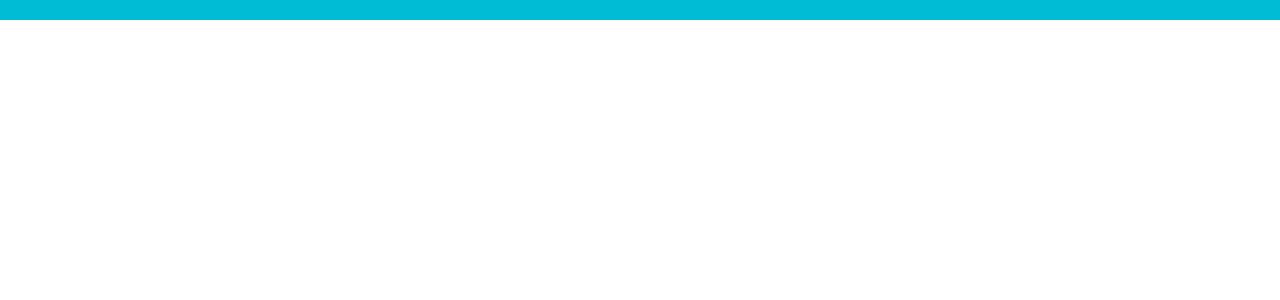
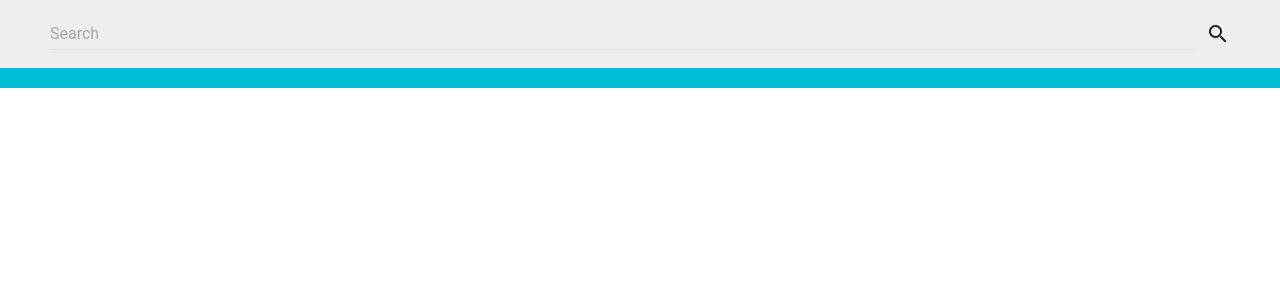
Before and after one commit to BenBeattieHood/concord, a React (Create React App) app: page / in a window 1280 px wide. Shown: the top 300 px of the page. Built offline with nearby package versions, Linux system fonts and the light colour scheme.

Commit message:
Notes base and search base

```diff
--- a/public/index.html
+++ b/public/index.html
@@ -20,6 +20,7 @@
       Learn how to configure a non-root public URL by running `npm run build`.
     -->
     <link rel="stylesheet" href="//cdnjs.cloudflare.com/ajax/libs/meyer-reset/2.0/reset.min.css">
+    <link rel="stylesheet" href="//fonts.googleapis.com/icon?family=Material+Icons">
     <title>React App</title>
   </head>
   <body>
--- a/src/App.tsx
+++ b/src/App.tsx
@@ -1,22 +1,27 @@
 import * as React from 'react';
 import { Search } from './controls/search/Search';
 import { BookBrowser } from './controls/book-browser/BookBrowser';
-import { CitationList } from './controls/citation-list/CitationList';
+import { NoteList } from './controls/note-list/NoteList';
 
 namespace Styles {
     export const page:React.CSSProperties = {
         height: "100vh",
         width: "100vw",
         scroll: "auto",
-        display: "flex"
+        display: "flex",
+        flexDirection: "column"
     }
     export const searchContainer:React.CSSProperties = {
-        width: "100%"
+    }
+    export const workspaceContainer:React.CSSProperties = {
+        display: "flex",
+        flexWrap: "wrap",
+        flex: 1
     }
     export const mainContainer:React.CSSProperties = {
         flex: 1
     }
-    export const citationListContainer:React.CSSProperties = {
+    export const noteListContainer:React.CSSProperties = {
         flex: 1
     }
 }
@@ -29,13 +34,15 @@ export class App extends React.Component {
                     <Search
                         />
                 </div>
-                <div style={Styles.mainContainer}>
-                    <BookBrowser
-                        />
-                </div>
-                <div style={Styles.citationListContainer}>
-                    <CitationList
-                        />
+                <div style={Styles.workspaceContainer}>
+                    <div style={Styles.mainContainer}>
+                        <BookBrowser
+                            />
+                    </div>
+                    <div style={Styles.noteListContainer}>
+                        <NoteList
+                            />
+                    </div>
                 </div>
             </div>
         );
--- a/src/controls/citation-list/CitationList.tsx
+++ /dev/null
@@ -1,22 +0,0 @@
-import * as React from 'react';
-import * as MaterialUiStyles from 'material-ui/styles';
-
-const muiTheme = MaterialUiStyles.getMuiTheme();
-namespace Styles {
-    export const control:React.CSSProperties = {
-        paddingTop: 10,
-        paddingLeft: 50,
-        paddingRight: 50,
-        paddingBottom: 10,
-        display: "flex",
-        backgroundColor: muiTheme.appBar!.color
-    }
-}
-
-export class CitationList extends React.Component {
-    render() {
-        return (
-            <div style={Styles.control}/>
-        );
-    }
-}
--- /dev/null
+++ b/src/controls/note-list/NoteList.tsx
@@ -0,0 +1,24 @@
+import * as React from 'react';
+import * as MaterialUiStyles from 'material-ui/styles';
+
+const muiTheme = MaterialUiStyles.getMuiTheme();
+namespace Styles {
+    export const control:React.CSSProperties = {
+        paddingTop: 10,
+        paddingLeft: 50,
+        paddingRight: 50,
+        paddingBottom: 10,
+        display: "flex",
+        backgroundColor: muiTheme.appBar!.color
+    }
+}
+
+export class NoteList extends React.Component {
+    render() {
+        return (
+            <div style={Styles.control}>
+
+            </div>
+        );
+    }
+}
--- a/src/controls/search/Search.tsx
+++ b/src/controls/search/Search.tsx
@@ -1,22 +1,45 @@
 import * as React from 'react';
 import * as MaterialUiStyles from 'material-ui/styles';
+import TextField from 'material-ui/TextField';
+import IconButton from 'material-ui/IconButton';
 
-const muiTheme = MaterialUiStyles.getMuiTheme();
+//const muiTheme = MaterialUiStyles.getMuiTheme();
 namespace Styles {
     export const control:React.CSSProperties = {
         paddingTop: 10,
         paddingLeft: 50,
-        paddingRight: 50,
+        paddingRight: 38,
         paddingBottom: 10,
         display: "flex",
-        backgroundColor: muiTheme.appBar!.color
+        backgroundColor: MaterialUiStyles.colors.grey200 //muiTheme.appBar!.color
+    }
+    export const searchTextBox:React.CSSProperties = {
+        flex: 1
+    }
+    export const searchResults:React.CSSProperties = {
+        display: "none",
+        width: "100%",
+        maxHeight: "calc(100vh - 10px - 10px)",
+        overflowY: "auto"
     }
 }
 
 export class Search extends React.Component {
     render() {
         return (
-            <div style={Styles.control}/>
+            <div style={Styles.control}>
+                <TextField
+                    hintText="Search"
+                    style={Styles.searchTextBox}
+                    />
+                <IconButton
+                    iconClassName="material-icons"
+                    >
+                    search
+                </IconButton>
+                <div style={Styles.searchResults}>
+                </div>
+            </div>
         );
     }
 }
```
Also changed, not shown: src/controls/note-list/Note.tsx (added, +63 -0 lines), src/controls/note-list/NotesManager.tsx (added).
